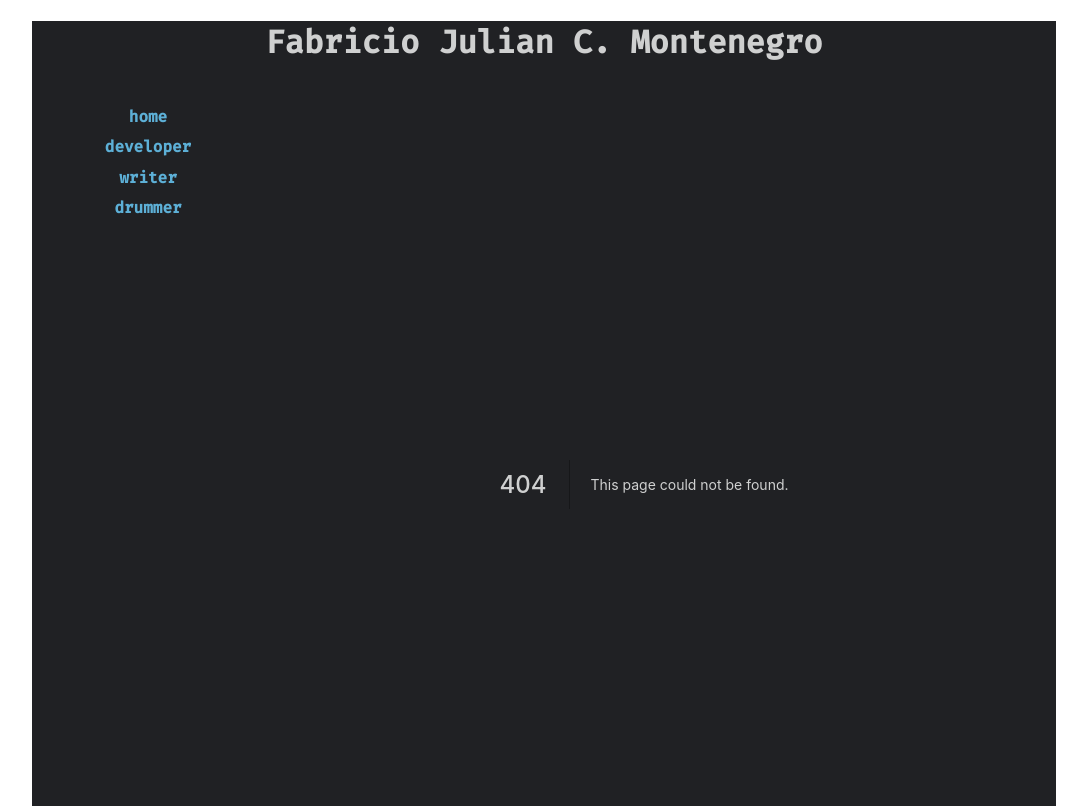
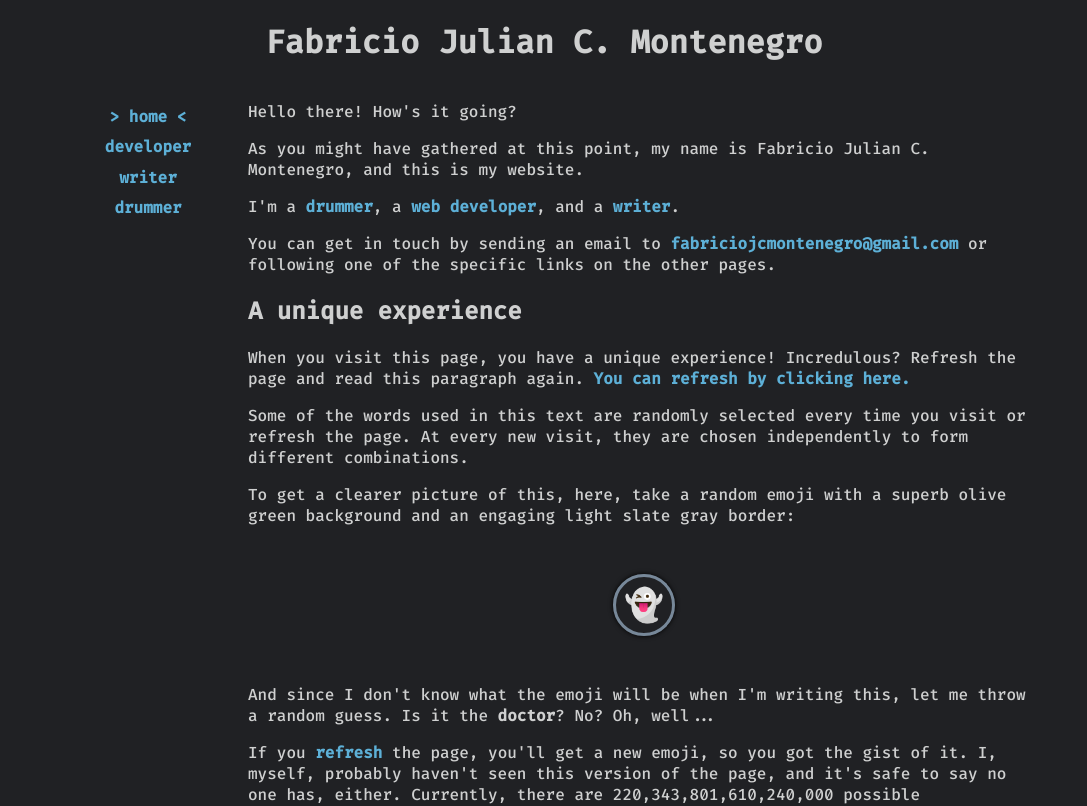
Before and after one commit to SplinterDev/splinterdev.github.io, a Next.js app: page /fjcm/ in a window 1280 px wide. Before the commit this address had no page. Shown: the top 806 px of the page, without its empty margins (96-1183 px from the left). Built offline with nearby package versions, Linux system fonts and the light colour scheme.

Commit message:
Make necessary adjustments to export and deploy

```diff
--- /dev/null
+++ b/env-config.js
@@ -0,0 +1,5 @@
+const prod = process.env.NODE_ENV === 'production';
+
+module.exports = {
+  'process.env.BACKEND_URL': prod ? '/fjcm' : '',
+};
--- a/next.config.js
+++ b/next.config.js
@@ -1,6 +1,12 @@
 /** @type {import('next').NextConfig} */
 const nextConfig = {
   reactStrictMode: true,
-}
+};
 
-module.exports = nextConfig
+const debug = process.env.NODE_ENV !== 'production';
+
+module.exports = {
+  ...nextConfig,
+  assetPrefix: !debug ? '/fjcm' : '',
+  basePath: '/fjcm',
+};
--- a/pages/_app.tsx
+++ b/pages/_app.tsx
@@ -3,19 +3,30 @@ import type { AppProps } from 'next/app';
 import Head from 'next/head';
 import '../styles/App.scss';
 import { Sidenav } from '../src/components';
+import Link from 'next/link';
 
 function MyApp({ Component, pageProps }: AppProps) {
   return (
     <div className="App">
       <Head>
-        <title>Create Next App</title>
-        <meta name="description" content="Generated by create next app" />
-        <link rel="icon" href="/favicon.ico" />
+        <title>Fabricio Julian C. Montenegro</title>
+        <meta
+          name="description"
+          content="Developer, writer, drummer, and all-around cool guy."
+        />
+        <meta name="viewport" content="width=device-width, initial-scale=1" />
+        <link rel="icon" href="favicon.ico" />
+        <link
+          href="https://fonts.googleapis.com/css2?family=Fira+Code:wght@500&display=swap"
+          rel="stylesheet"
+        />
       </Head>
       <header>
-        <a href="/">
-          <h1>Fabricio Julian C. Montenegro</h1>
-        </a>
+        <Link href="/">
+          <a>
+            <h1>Fabricio Julian C. Montenegro</h1>
+          </a>
+        </Link>
       </header>
       <div className="content">
         <aside>
--- a/pages/developer.tsx
+++ b/pages/developer.tsx
@@ -49,7 +49,7 @@ const Developer = () => {
       </p>
       <p>
         My CV is available for download{' '}
-        <a href="/fjcm_cv.pdf" download="FabricioJCMontenegro-CV.pdf">
+        <a href="fjcm_cv.pdf" download="FabricioJCMontenegro-CV.pdf">
           here
         </a>
         .
--- a/pages/index.tsx
+++ b/pages/index.tsx
@@ -91,7 +91,9 @@ const Home: NextPage = () => {
         {getRandomSample(textOptions.page)}, you have a unique experience!{' '}
         {getRandomSample(textOptions.dontBelieve)} Refresh the page and read
         this paragraph again.{' '}
-        <a href="/">{getRandomSample(textOptions.refresh)}</a>
+        <Link href="/">
+          <a>{getRandomSample(textOptions.refresh)}</a>
+        </Link>
       </p>
 
       <p>
@@ -124,7 +126,11 @@ const Home: NextPage = () => {
       </p>
 
       <p>
-        If you <a href="/">refresh</a> the page, you&apos;ll get a new emoji, so{' '}
+        If you{' '}
+        <Link href="/">
+          <a>refresh</a>
+        </Link>{' '}
+        the page, you&apos;ll get a new emoji, so{' '}
         {getRandomSample(textOptions.youGetIt)}. I, myself, probably
         haven&apos;t seen {getRandomSample(textOptions.thisVersion)}, and
         it&apos;s safe to say no one has, either. Currently, there are{' '}
--- a/styles/App.scss
+++ b/styles/App.scss
@@ -1,4 +1,4 @@
-@import url('https://fonts.googleapis.com/css2?family=Fira+Code:wght@500&display=swap');
+// @import url('https://fonts.googleapis.com/css2?family=Fira+Code:wght@500&display=swap');
 
 .App {
   // font-family: Courier, 'Courier New', monospace;
```
Also changed, not shown: package.json (+7 -3 lines), 2 other files (tests, documents, lock files or other folders).
